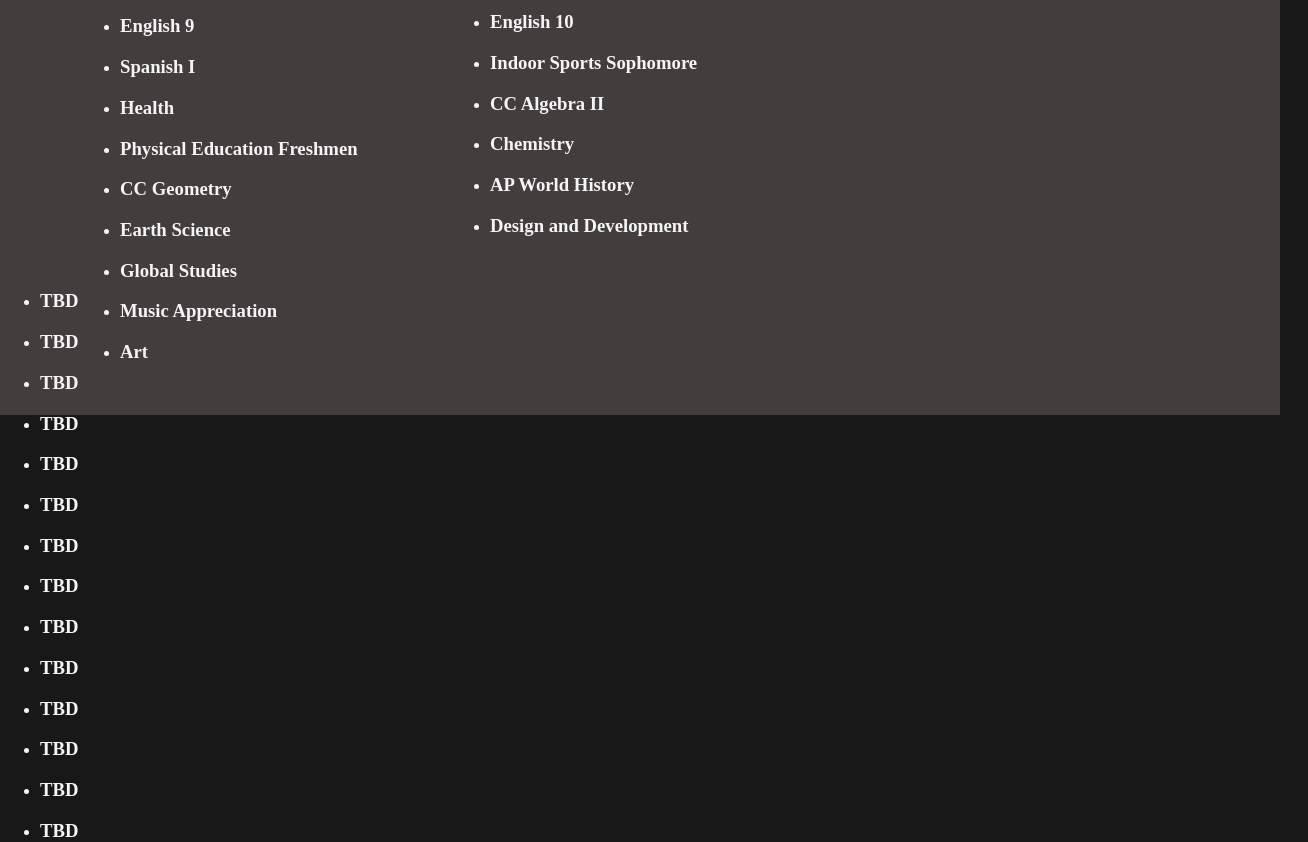
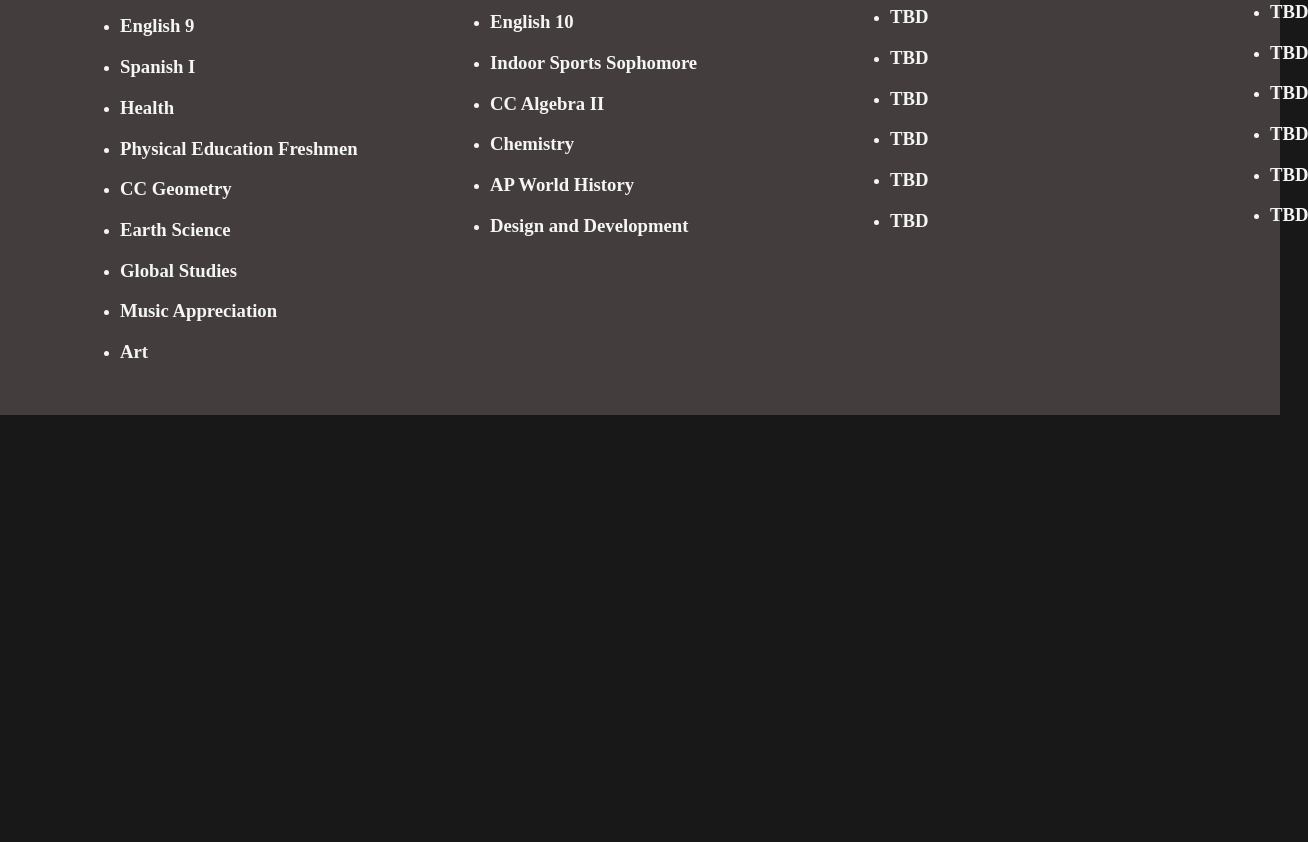
Before and after one commit to TowafH/TowafH, a plain HTML site: page artifacts/edu/edu.html in a window 1280 px wide. Shown: the part 660-1502 px from the top of the page, 1308 px wide, since content can reach past the window. After the commit the page ends 1075 px from the top, so only its background shows below. Drawn offline with Linux system fonts and the light colour scheme; a web font is replaced by a local one.

Commit message:
Stylized 11th+12th Grade

```diff
--- a/artifacts/edu/edu.css
+++ b/artifacts/edu/edu.css
@@ -140,3 +140,17 @@ nav #GitHub:hover {
     margin-left: 450px;
     margin-top: -462px;
 }
+
+#aboutMe .eleventh {
+    display: flex;
+    flex-direction: column;
+    margin-left: 850px;
+    margin-top: -341px;
+}
+
+#aboutMe .twelveth {
+    display: flex;
+    flex-direction: column;
+    margin-left: 1230px;
+    margin-top: -341px;
+}
```
